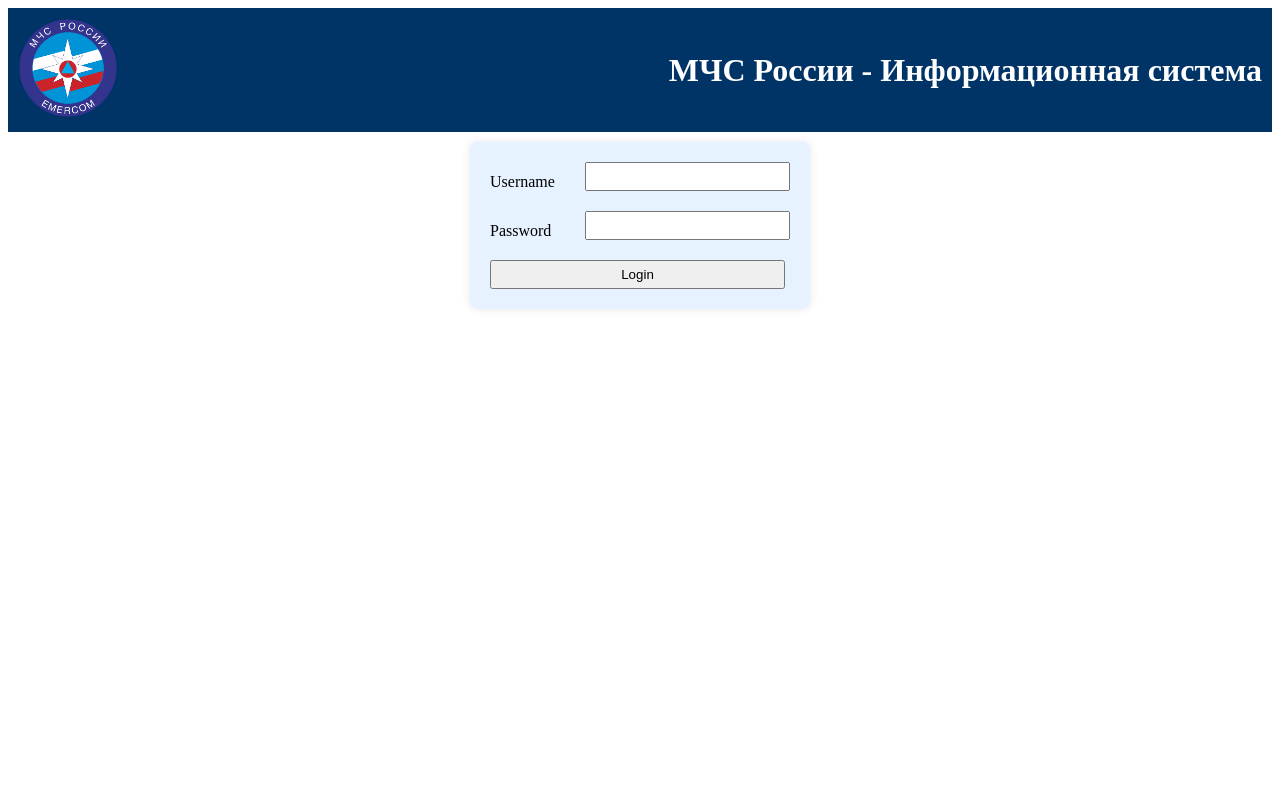
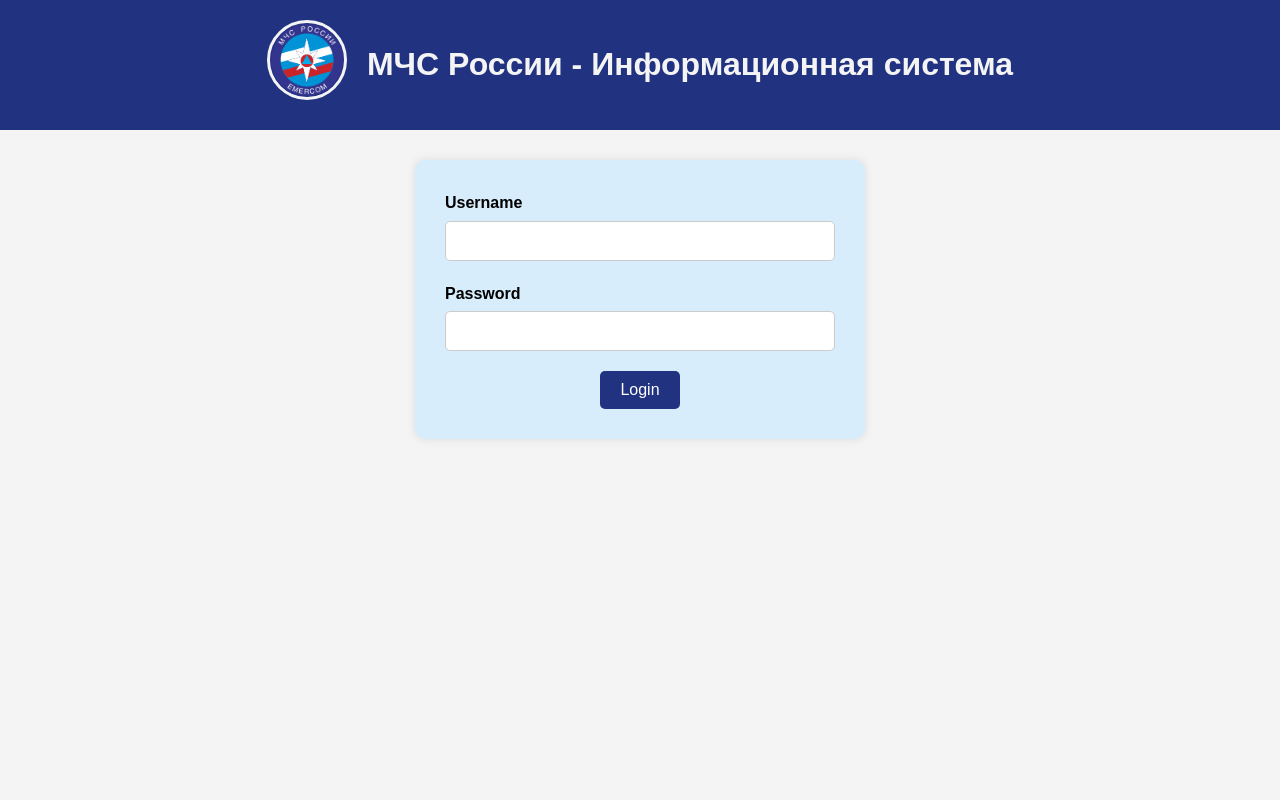
Before and after one commit to Bakla83/Mchs, a Django app: page / in a window 1280 px wide. Run offline with Django 5.2, Linux system fonts and the light colour scheme.

Commit message:
Adding frontend to login.html

```diff
--- a/mchs_app/templates/login.html
+++ b/mchs_app/templates/login.html
@@ -1,48 +1,40 @@
 <!DOCTYPE html>
-{%  load static %}
+{% load static %}
 <html lang="en">
 <head>
     <meta charset="UTF-8">
     <meta name="viewport" content="width=device-width, initial-scale=1.0">
     <title>Login</title>
+    <link rel="icon" href="{% static 'image/pngwing.ico' %}" type="image/ico">
     <link rel="stylesheet" href="{% static 'css/style.css' %}">
 </head>
 <body>
     <header>
-        <div class="logo">
-            <img src="{% static 'image/pngwing.png' %}" alt="MCHS Logo" width="100" height="100">
+        <div class="logo-container">
+            <div class="logo">
+                <img src="{% static 'image/pngwing.png' %}" alt="MCHS Logo">
+            </div>
         </div>
         <div class="title">
             <h1>МЧС России - Информационная система</h1>
         </div>
     </header>
 
-  <div class="login-container">
+    <div class="login-container">
         <form method="post">
             {% csrf_token %}
             <div class="input-row">
                 <label for="username">Username</label>
                 <input type="text" name="username" id="username" required>
             </div>
-
             <div class="input-row">
                 <label for="password">Password</label>
                 <input type="password" name="password" id="password" required>
             </div>
-<!--
-            <div class="checkbox-container">
-                <input type="checkbox" name="is_admin" id="is_admin">
-                <label for="is_admin">Я администратор</label>
-            </div>
--->
             <div class="button-row">
                 <button type="submit">Login</button>
-               <!-- <button type="submit" formaction="{% url 'add_user' %}">Добавить пользователя</button>-->
             </div>
         </form>
-
-
-
 
         <!-- Отображение сообщений об ошибках -->
         {% if messages %}
@@ -55,6 +47,3 @@
     </div>
 </body>
 </html>
-    </div>
-</body>
-</html>
--- a/static/css/style.css
+++ b/static/css/style.css
@@ -1,208 +1,145 @@
-/* Шапка */
-header {
-    display: flex;
-    justify-content: space-between;
-    align-items: center;
-    background-color: #003366;
-    color: white;
-    padding: 10px;
+* {
+    margin: 0;
+    padding: 0;
+    box-sizing: border-box;
 }
 
-/* Контейнер для формы */
-.login-container {
-    margin: 0 auto;
-    width: 300px;
-    padding: 20px;
-    margin-bottom: 10px;
-    margin-top: 10px;
-    background-color: #e6f2ff;
-    border-radius: 8px;
-    box-shadow: 0 0 10px rgba(0, 0, 0, 0.1);
+body {
+    font-family: 'Arial', sans-serif;
+    background-color: #f4f4f4;
+    line-height: 1.6;
+    display: flex;
+    flex-direction: column;
+    align-items: center;
+    min-height: 100vh;
 }
 
-/* Общие стили для полей ввода */
-input {
-    display: block;
-    margin-bottom: 10px;
-    padding: 5px;
+header {
+    background-color: #213280;
+    color: #f4f4f4;
     width: 100%;
+    padding: 20px;
+    display: flex;
+    align-items: center;
+    justify-content: center;
+    flex-direction: column;
+    text-align: center;
 }
 
-/* Стили для строки ввода (Username, Password) */
-.input-row {
+@media (min-width: 768px) {
+    header {
+        flex-direction: row;
+        justify-content: center;
+    }
+
+    .logo-container {
+        margin-right: 20px;
+    }
+}
+
+.logo-container {
     display: flex;
     align-items: center;
-    justify-content: space-between; /* Выровнять по ширине */
     margin-bottom: 10px;
 }
 
+.logo {
+    width: 80px;
+    height: 80px;
+    border-radius: 50%;
+    border: 3px solid #f4f4f4;
+    overflow: hidden;
+}
+
+.logo img {
+    width: 100%;
+    height: auto;
+    display: block;
+}
+
+.title h1 {
+    font-size: 1.5em;
+}
+
+@media (min-width: 768px) {
+    .title h1 {
+        font-size: 2em;
+    }
+}
+
+.login-container {
+    width: 90%;
+    max-width: 450px;
+    background-color: #d7edfb;
+    padding: 20px;
+    border-radius: 10px;
+    box-shadow: 0 0 10px rgba(0, 0, 0, 0.1);
+    margin-top: 30px;
+}
+
+@media (min-width: 768px) {
+    .login-container {
+        padding: 30px;
+    }
+}
+
+.input-row {
+    margin-bottom: 20px;
+    display: flex;
+    flex-direction: column;
+}
+
 .input-row label {
-    flex: 1;
-    text-align: left;
+    margin-bottom: 5px;
+    font-weight: bold;
 }
 
 .input-row input {
-    flex: 2; /* Поле ввода занимает больше места */
-    padding: 5px;
+    padding: 10px;
+    font-size: 16px;
+    border: 1px solid #ccc;
+    border-radius: 5px;
 }
 
-/* Стили для чекбокса */
-.checkbox-container {
-    display: flex;
-    align-items: center;
-    justify-content: flex-start;
-    gap: 5px; /* Отступ между чекбоксом и текстом */
-}
-
-.checkbox-container input[type="checkbox"] {
-    margin: 0;
-    width: auto;
-}
-
-/* Стили для кнопок */
 .button-row {
-    display: flex;
-    justify-content: space-between;
-    margin-top: 10px;
+    text-align: center;
 }
 
 .button-row button {
-    flex: 1;
-    padding: 5px;
-    margin-right: 5px;
+    padding: 10px 20px;
+    font-size: 16px;
+    background-color: #213280;
+    color: #fff;
+    border: none;
+    border-radius: 5px;
+    cursor: pointer;
+    transition: background-color 0.3s ease;
 }
 
-/* Медиазапрос для мобильных устройств */
-@media (max-width: 600px) {
+.button-row button:hover {
+    background-color: #1a2566;
+}
+
+ul {
+    margin-top: 20px;
+    padding: 10px;
+    list-style-type: none;
+    background-color: #f8d7da;
+    border-radius: 5px;
+    color: #721c24;
+}
+
+@media (max-width: 480px) {
     .login-container {
-        width: 100%; /* Контейнер становится 100% ширины */
         padding: 15px;
     }
 
-    .input-row {
-        flex-direction: column;
-        align-items: flex-start;
-    }
-
-    .button-row {
-        flex-direction: column;
-        align-items: stretch;
+    .input-row input {
+        font-size: 14px;
     }
 
     .button-row button {
-        margin-right: 0;
-        margin-bottom: 10px;
+        font-size: 14px;
+        padding: 8px 16px;
     }
 }
-
-/* Модальные окна */
-.modal {
-    display: none;
-    position: fixed;
-    z-index: 1;
-    left: 0;
-    top: 0;
-    width: 100%;
-    height: 100%;
-    overflow: auto;
-    background-color: rgba(0, 0, 0, 0.4);
-}
-
-.modal-content {
-    background-color: #fff;
-    margin: 15% auto;
-    padding: 20px;
-    border: 1px solid #888;
-    width: 80%;
-}
-
-.close {
-    color: #aaa;
-    float: right;
-    font-size: 28px;
-    font-weight: bold;
-}
-
-.close:hover, .close:focus {
-    color: black;
-    text-decoration: none;
-    cursor: pointer;
-}
-
-/* Стили для меню */
-.nav-container {
-    background-color: white;
-    padding: 10px;
-    display: flex;
-    flex-wrap: wrap;
-}
-
-.main-menu {
-    list-style-type: none;
-    margin: 0;
-    padding: 0;
-    display: flex;
-    flex-wrap: wrap;
-}
-
-.main-menu li {
-    position: relative;
-    padding: 0 15px;
-}
-
-.main-menu li a {
-    text-decoration: none;
-    color: black;
-    padding: 10px;
-    display: block;
-}
-
-/* Выпадающее меню */
-.dropdown {
-    position: relative;
-}
-
-.dropdown-content {
-    display: none;
-    position: absolute;
-    background-color: white;
-    box-shadow: 0px 8px 16px rgba(0,0,0,0.2);
-    min-width: 200px;
-    z-index: 1;
-}
-
-.dropdown-content a {
-    padding: 12px 16px;
-    text-decoration: none;
-    color: black;
-    display: block;
-    white-space: nowrap;
-}
-
-.dropdown-content a:hover {
-    background-color: #f1f1f1;
-}
-
-.dropdown:hover .dropdown-content {
-    display: block;
-}
-
-/* Медиазапрос для мобильных устройств */
-@media (max-width: 1380px) {
-    .nav-container {
-        flex-direction: column;
-    }
-
-    .main-menu {
-        flex-direction: column;
-    }
-
-    .main-menu li {
-        padding: 5px 0;
-    }
-
-    .dropdown-content {
-        position: static;
-        width: 100%;
-    }
-}
```
